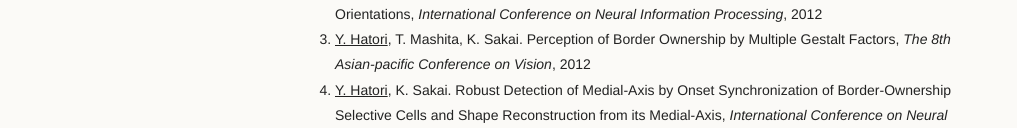
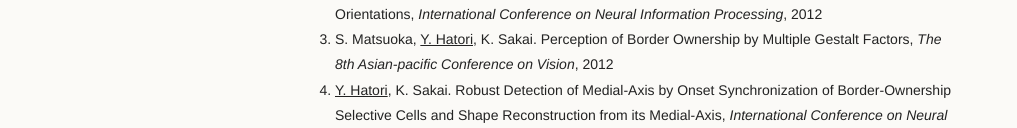
Before and after one commit to yhatori/yhatori.github.io, a plain HTML site: page publications.html in a window 1280 px wide. Shown: the part 791-919 px from the top of the page, without its empty margins (0-1017 px from the left). Drawn offline with Linux system fonts and the light colour scheme.

Commit message:
Initial commit

```diff
--- a/publications.html
+++ b/publications.html
@@ -52,7 +52,7 @@ Publication list</h3>
 <ol>
 <li><u>Y. Hatori</u>, T. Mashita, K. Sakai. Sparseness Controls the Receptive Field Characteristics of V4 Neurons: Generation of Curvature Selectivity in V4, <span style="font-style: italic">International Conference on Artificial Neural Networks</span>, 2013</li>
 <li><u>Y. Hatori</u>, K. Sakai. Surface-based Construction of Curvature Selectivity from the Integration of Local Orientations, <span style="font-style: italic">International Conference on Neural Information Processing</span>, 2012</li>
-<li><u>Y. Hatori</u>, T. Mashita, K. Sakai. Perception of Border Ownership by Multiple Gestalt Factors, <span style="font-style: italic">The 8th Asian-pacific Conference on Vision</span>, 2012</li>
+<li>S. Matsuoka, <u>Y. Hatori</u>, K. Sakai. Perception of Border Ownership by Multiple Gestalt Factors, <span style="font-style: italic">The 8th Asian-pacific Conference on Vision</span>, 2012</li>
 <li><u>Y. Hatori</u>, K. Sakai. Robust Detection of Medial-Axis by Onset Synchronization of Border-Ownership Selective Cells and Shape Reconstruction from its Medial-Axis, <span style="font-style: italic">International Conference on Neural Information Processing</span>, 2009</li>
 <li><u>Y. Hatori</u>, K. Sakai. Representation of Medial Axis from Synchronous Firing of Border-Ownership Selective Cells, <span style="font-style: italic">International Conference on Neural Information Processing</span>, 2008</li>
 </ol>
```
